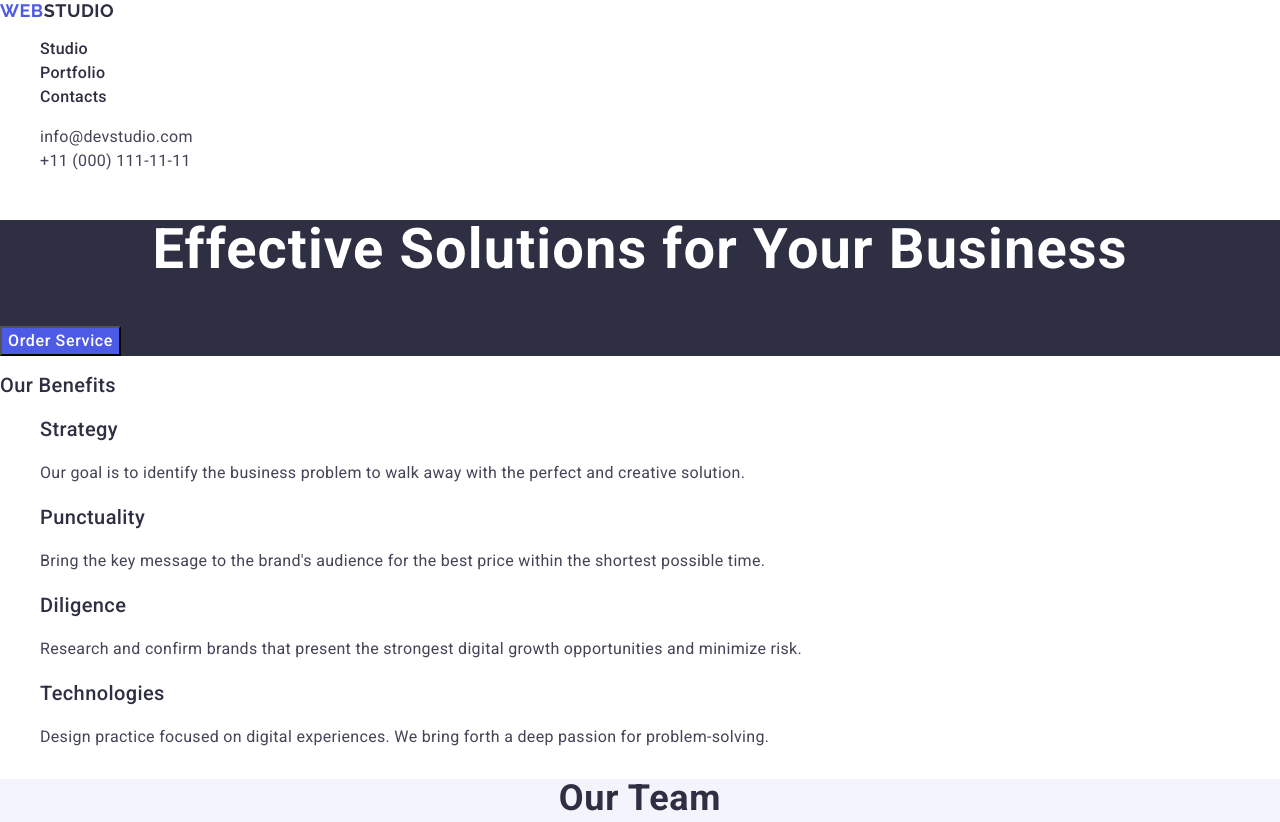
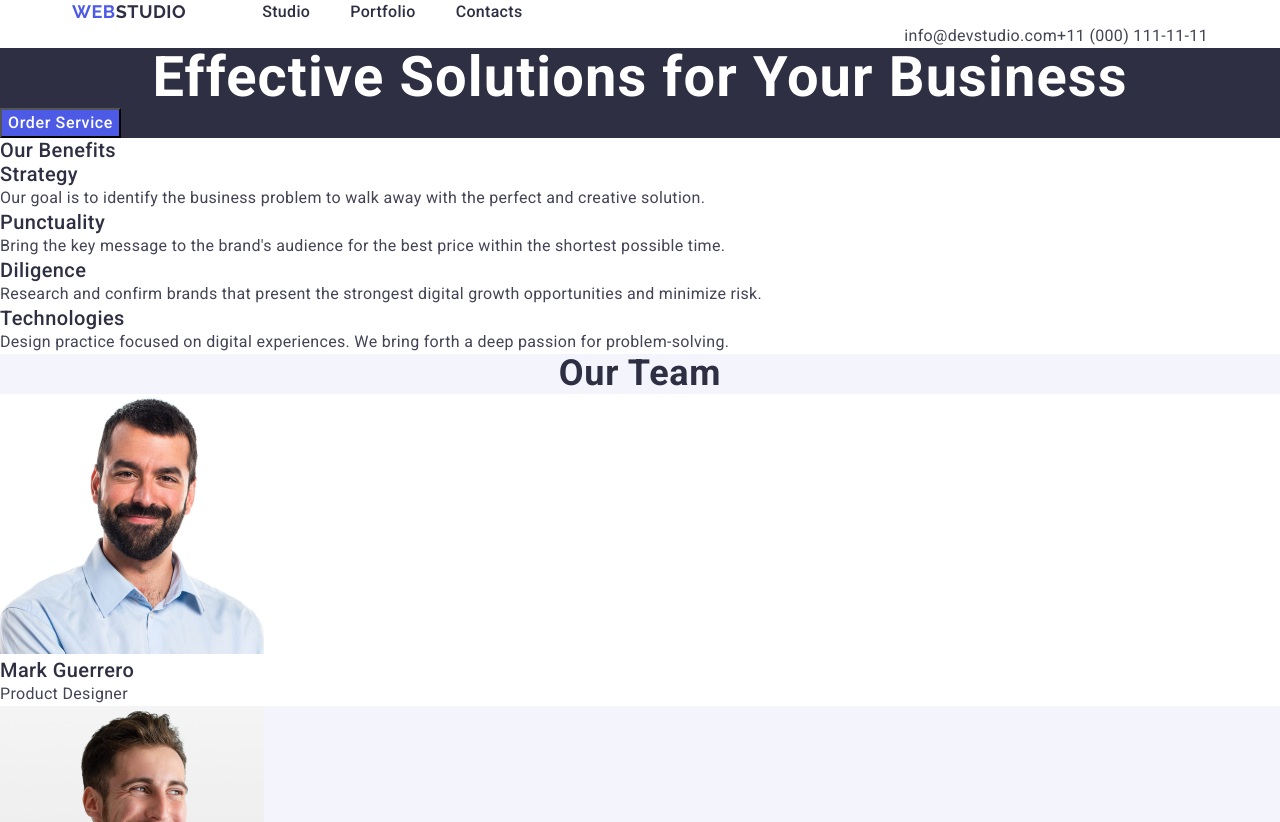
Before and after one commit to dimentiygg/goit-markup-hw-03, a plain HTML site: page index.html in a window 1280 px wide. Shown: the top 822 px of the page. Drawn offline with nearby package versions, Linux system fonts and the light colour scheme.

Commit message:
index-html

```diff
--- a/css/styles.css
+++ b/css/styles.css
@@ -3,6 +3,24 @@
 }
 li {
   list-style-type: none;
+}
+
+h1,
+h2,
+h3,
+h4,
+h5,
+h6,
+p {
+  margin-top: 0;
+  margin-bottom: 0;
+}
+
+ul,
+ol {
+  margin-top: 0;
+  margin-bottom: 0;
+  padding-left: 0;
 }
 
 .logo,
@@ -15,6 +33,13 @@ button {
   cursor: pointer;
 }
 
+.container {
+  width: 1168px;
+  margin-left: auto;
+  margin-right: auto;
+  padding-left: 16px;
+  padding-right: 16px;
+}
 body {
   font-family: 'Roboto', sans-serif;
   color: #434455;
@@ -39,6 +64,21 @@ body {
   line-height: 1.17;
   letter-spacing: 0.03em;
   color: #4d5ae5;
+  padding-right: 76px;
+}
+.main-nav {
+  display: flex;
+  align-items: center;
+}
+.menu {
+  display: flex;
+  gap: 40px;
+  align-items: center;
+}
+
+.menu-address {
+  display: flex;
+  align-items: center;
 }
 
 .menu .link {
@@ -55,6 +95,16 @@ body {
 
 .contacts {
   font-style: normal;
+  display: flex;
+  justify-content: flex-end;
+  flex-wrap: nowrap;
+  align-items: flex-start;
+  align-items: center;
+}
+
+.contacts ul li {
+  align-items: flex-start;
+  align-items: center;
 }
 
 .page-address {
--- a/index.html
+++ b/index.html
@@ -21,6 +21,7 @@
 
   <body>
     <header class="page-header">
+      <div class="container">
         <nav class="main-nav">
           <a class="logo" href="./index.html"
             >Web<span class="logo-span">Studio</span></a
@@ -34,7 +35,7 @@
           </ul>
         </nav>
         <address class="contacts">
-        <ul>
+          <ul class="menu-address">
             <li>
               <a class="page-address" href="mailto:info@devstudio.com"
                 >info@devstudio.com</a
@@ -47,6 +48,7 @@
             </li>
           </ul>
         </address>
+      </div>
     </header>
     <main>
       <section class="sollution">
```
Lines whose indentation alone changed are shown as unchanged.
